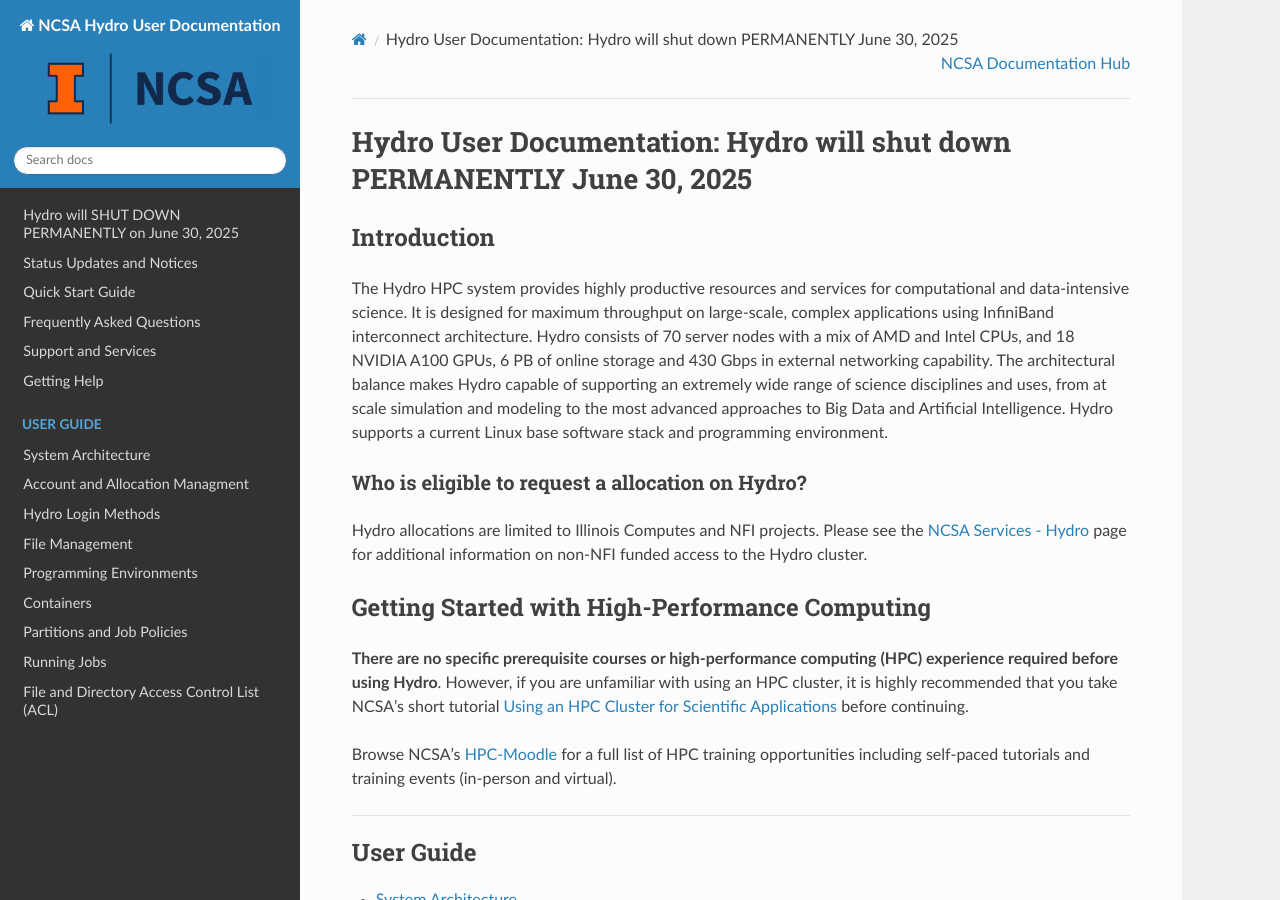
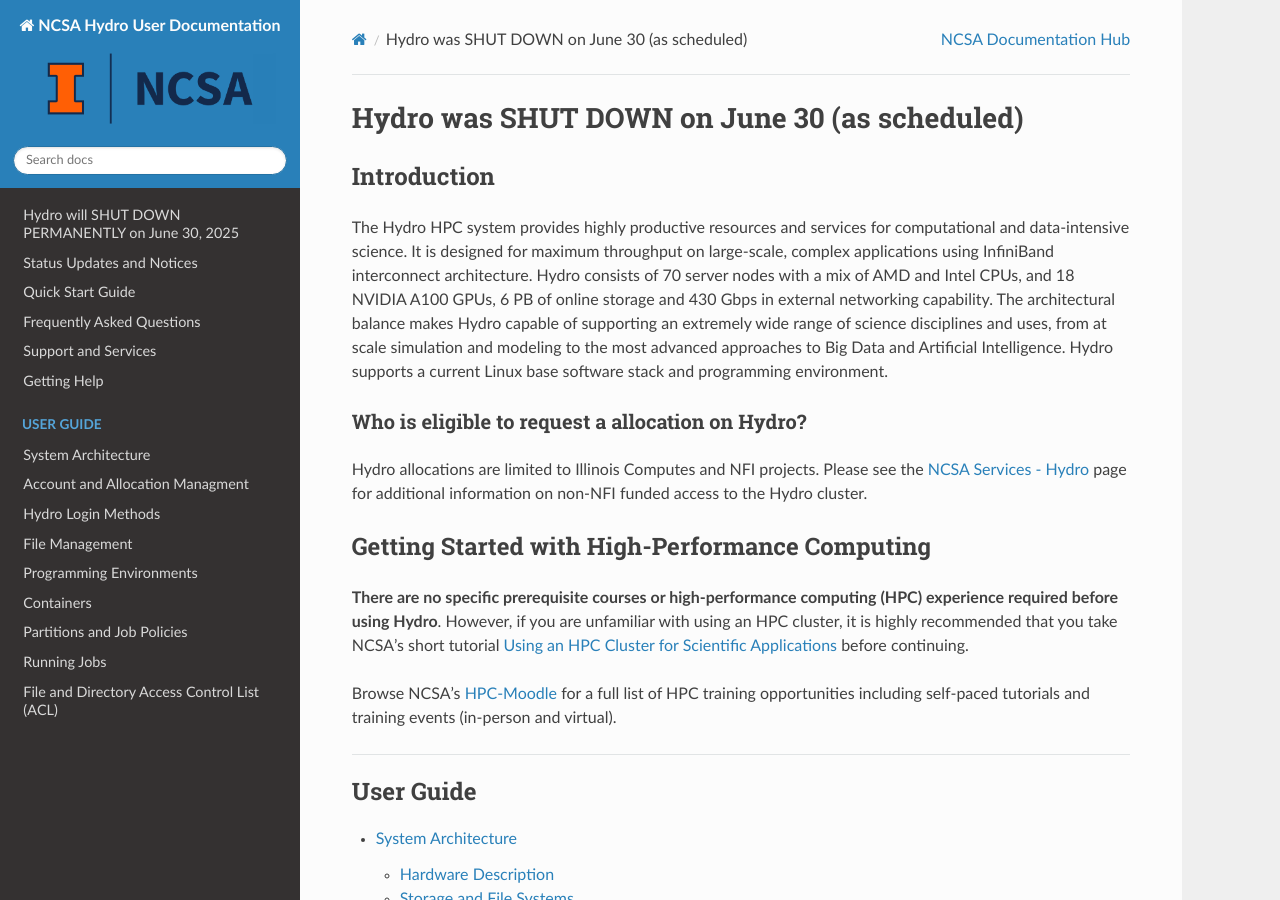
Before and after one commit to ncsa/hydro_documentation, a Sphinx documentation site: the page built from docs/source/index.rst, in a window 1280 px wide and 900 px high. Built offline with Sphinx 7.4.7 and the Read the Docs theme 3.1.0, drawn with Linux system fonts in a browser that asks for light colours.

Commit message:
has been shut down
Has been shut down message on main page title

```diff
--- a/docs/source/index.rst
+++ b/docs/source/index.rst
@@ -1,5 +1,5 @@
 ############################################################################
-Hydro User Documentation: Hydro will shut down PERMANENTLY June 30, 2025
+Hydro was SHUT DOWN on June 30 (as scheduled)
 ############################################################################
 
 Introduction
```
